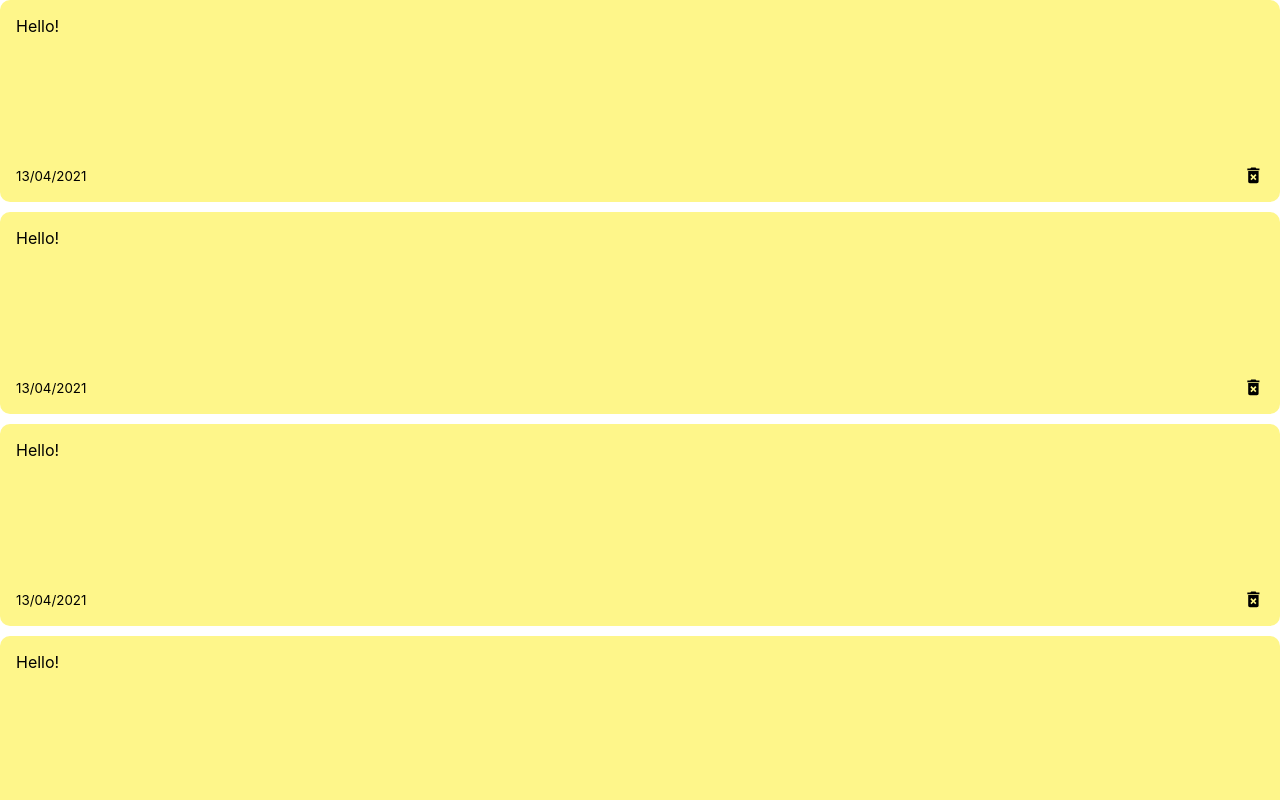
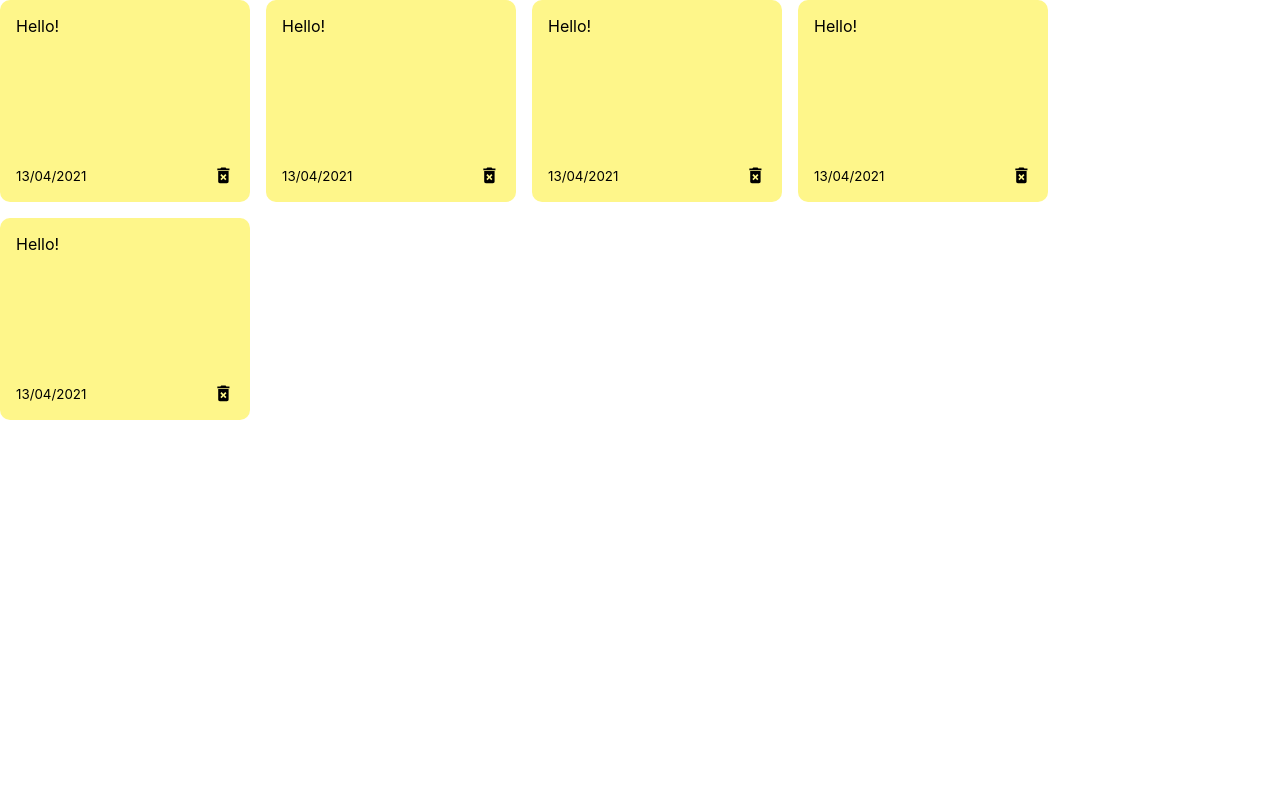
Before and after one commit to carlsondultra/React-Notes, a React (Create React App) app: page / in a window 1280 px wide. Shown: the top 800 px of the page. Built offline with nearby package versions, Linux system fonts and the light colour scheme.

Commit message:
Adjusted note spacing

```diff
--- a/src/index.css
+++ b/src/index.css
@@ -12,9 +12,14 @@ code {
     monospace;
 }
 
+.notes-list{
+  display: grid;
+  grid-gap: 1rem;
+  grid-template-columns: repeat(4, 250px);
+}
+
 .note{
   background-color: #fef68a;
-  margin-bottom: 10px;
   border-radius: 10px;
   padding: 1rem;
   min-height: 170px;
```
